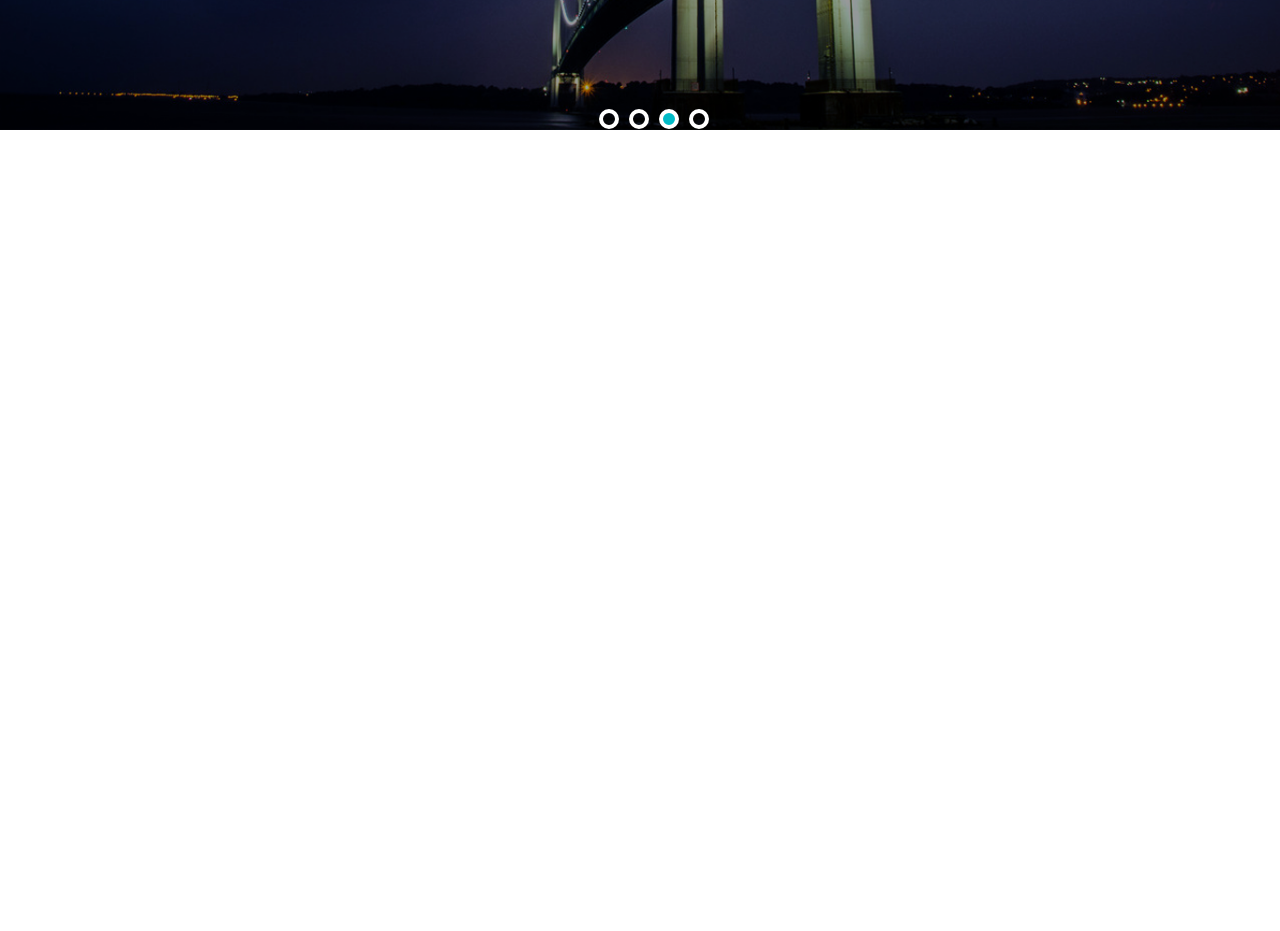
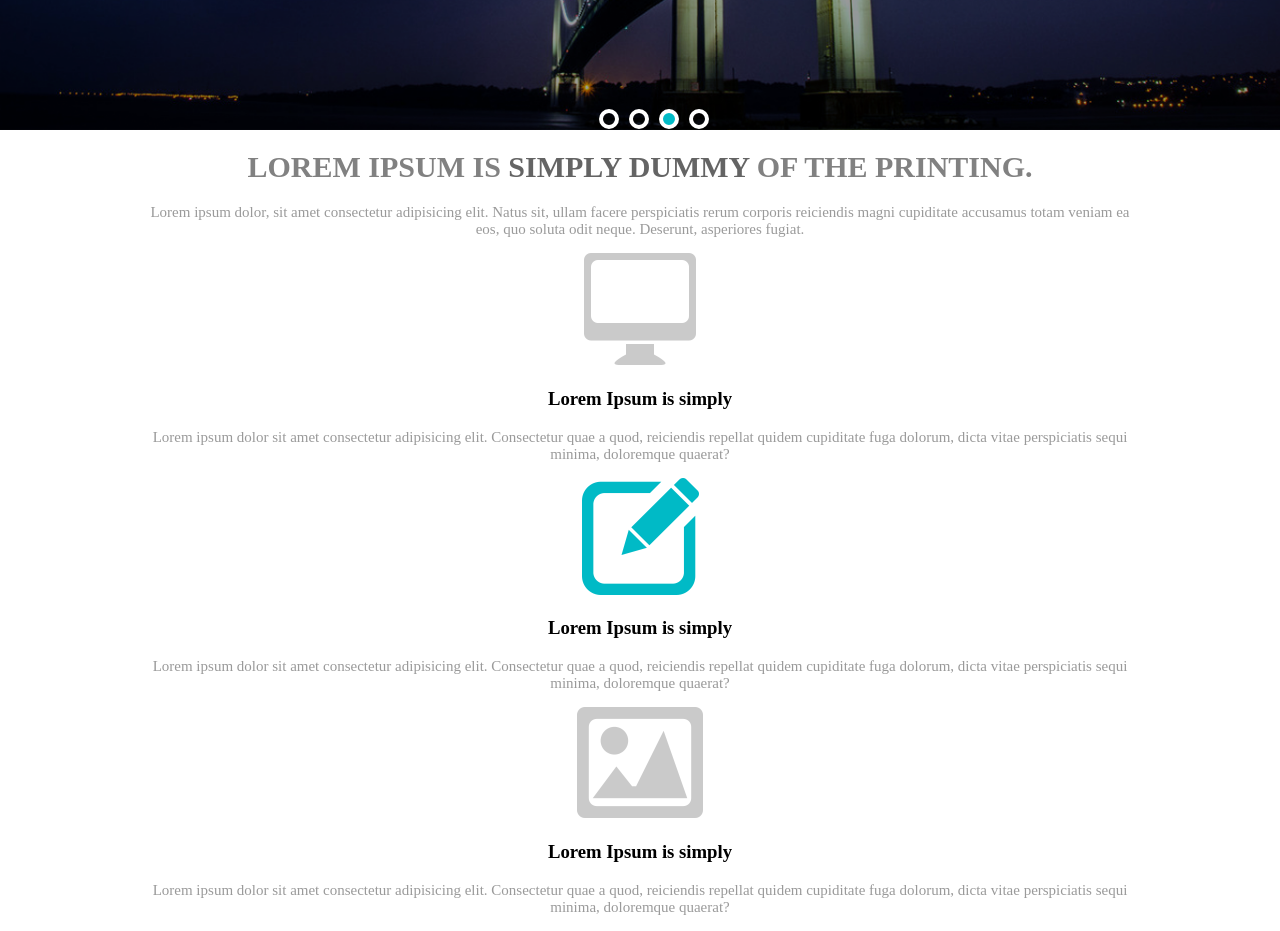
Before and after one commit to GabrielBerg4mini/Projeto-site2, a plain HTML site: page site/index.html in a window 1280 px wide. Shown: the part 440-1371 px from the top of the page. Before the commit the page ends 800 px from the top, so only its background shows below. Drawn offline with nearby package versions, Linux system fonts and the light colour scheme.

Commit message:
atualizando

```diff
--- a/site/index.html
+++ b/site/index.html
@@ -1,14 +1,17 @@
 <!DOCTYPE html>
 <html lang="pt-br">
+
 <head>
     <meta charset="UTF-8">
     <meta http-equiv="X-UA-Compatible" content="IE=edge">
     <meta name="viewport" content="width=device-width, initial-scale=1.0">
     <link rel="stylesheet" href="style.css">
-    <link rel="stylesheet" type="text/css" href="//cdn.jsdelivr.net/npm/slick-carousel@1.8.1/slick/slick.css"/>
+    <link rel="stylesheet" type="text/css" href="//cdn.jsdelivr.net/npm/slick-carousel@1.8.1/slick/slick.css" />
+    <link rel="shortcut icon" href="img/favicon-32x32.png" type="image/x-icon">
 
     <title>WebWord</title>
 </head>
+
 <body>
     <header class="menu-principal">
         <main>
@@ -53,10 +56,41 @@
             <img src="img/banner.png" alt="banner">
             <img src="img/banner.png" alt="banner">
         </div>
+        <div class="col-100">
+            <div class="content texto-destaque">
+                <h1>lorem ipsum is <strong>simply dummy</strong> of the printing.</h1>
+                <p>Lorem ipsum dolor, sit amet consectetur adipisicing elit. Natus sit, ullam facere perspiciatis rerum
+                    corporis reiciendis magni cupiditate accusamus totam veniam ea eos, quo soluta odit neque. Deserunt,
+                    asperiores fugiat.</p>
+                <div class="col-3">
+                    <img src="img/content-1.png" alt="">
+                    <h3>Lorem Ipsum is simply</h3>
+                    <p>Lorem ipsum dolor sit amet consectetur adipisicing elit. Consectetur quae a quod, reiciendis
+                        repellat quidem cupiditate fuga dolorum, dicta vitae perspiciatis sequi minima, doloremque
+                        quaerat?</p>
+                </div>
+                <div class="col-3">
+                    <img src="img/content-2.png" alt="">
+                    <h3>Lorem Ipsum is simply</h3>
+                    <p>Lorem ipsum dolor sit amet consectetur adipisicing elit. Consectetur quae a quod, reiciendis
+                        repellat quidem cupiditate fuga dolorum, dicta vitae perspiciatis sequi minima, doloremque
+                        quaerat?</p>
+                </div>
+                <div class="col-3">
+                    <img src="img/content-3.png" alt="">
+                    <h3>Lorem Ipsum is simply</h3>
+                    <p>Lorem ipsum dolor sit amet consectetur adipisicing elit. Consectetur quae a quod, reiciendis
+                        repellat quidem cupiditate fuga dolorum, dicta vitae perspiciatis sequi minima, doloremque
+                        quaerat?</p>
+                </div>
+            </div>
+        </div>
         <script type="text/javascript" src="https://code.jquery.com/jquery-1.11.0.min.js"></script>
         <script type="text/javascript" src="https://code.jquery.com/jquery-migrate-1.2.1.min.js"></script>
-        <script type="text/javascript" src="https://cdn.jsdelivr.net/npm/slick-carousel@1.8.1/slick/slick.min.js"></script>
+        <script type="text/javascript"
+            src="https://cdn.jsdelivr.net/npm/slick-carousel@1.8.1/slick/slick.min.js"></script>
         <script src="script.Js"></script>
 
 </body>
+
 </html>
--- a/site/style.css
+++ b/site/style.css
@@ -11,9 +11,9 @@ ul {
     background-color: #252323;
     height: 60px;
 }
-main {
+main, .content {
     margin: 0 auto;
-    width: 900px;
+    width: 980px;
     position: relative;
 }
 .logo {
@@ -132,3 +132,18 @@ li.slick-active button {
     display: inline-block;
     padding-left: 10px;
 }
+.texto-destaque {
+    text-align: center;
+}
+.texto-destaque p {
+    color: #9a9a9a;
+    font-size: 15px;
+}
+.texto-destaque h1 {
+    color: #818181;
+    font-size: 30px;
+    text-transform: uppercase;
+}
+.texto-destaque strong {
+    color: #646464;
+}
```
Also changed, not shown: site/img/favicon-16x16.png (added), site/img/favicon-32x32.png (added). Lines whose indentation alone changed are shown as unchanged.
